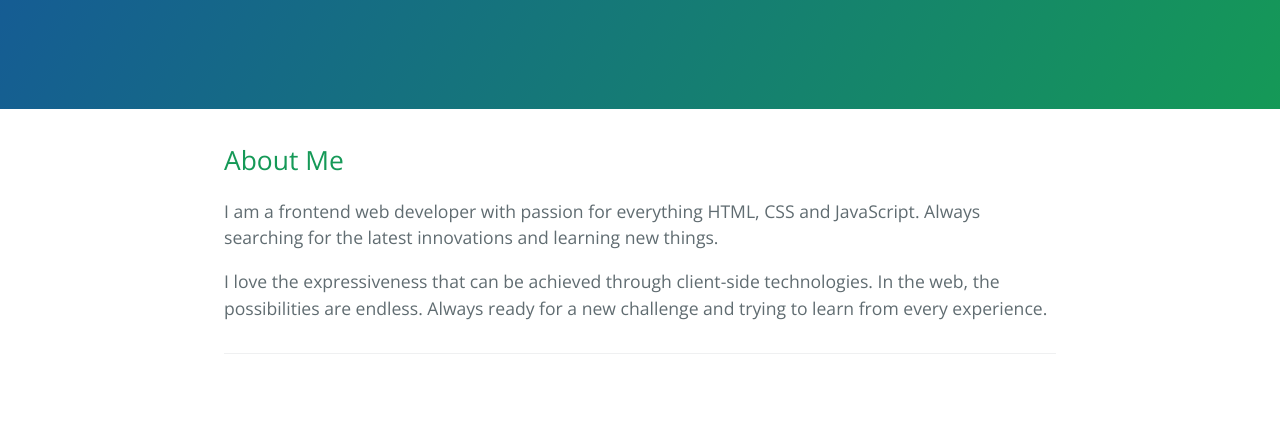
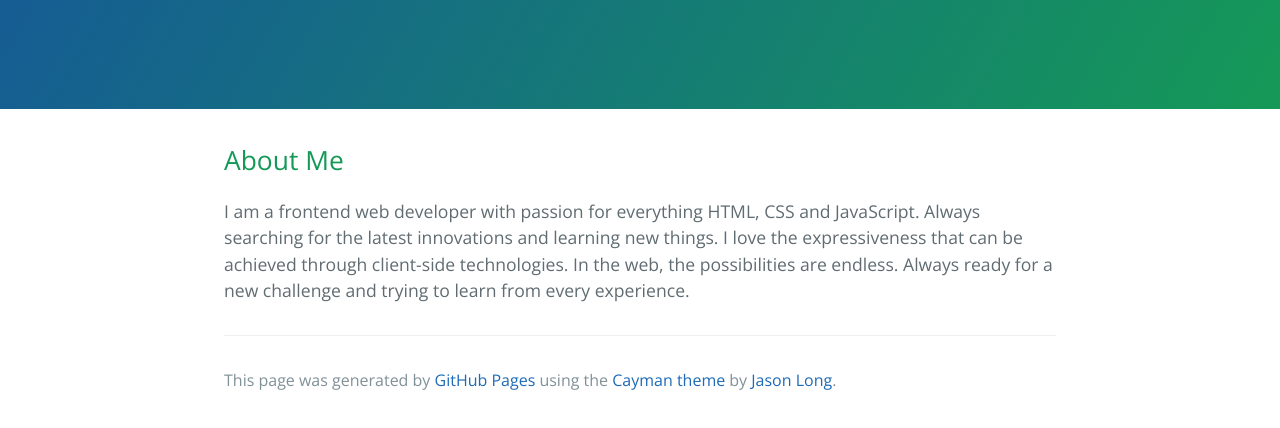
Before and after one commit to flaviomore/flaviomore.github.io, a plain HTML site: page index.html in a window 1280 px wide. Shown: the part 208-636 px from the top of the page. Drawn offline with nearby package versions, Linux system fonts and the light colour scheme.

Commit message:
Replace master branch with page content via GitHub

```diff
--- a/index.html
+++ b/index.html
@@ -2,7 +2,7 @@
 <html lang="en-us">
   <head>
     <meta charset="UTF-8">
-  <title>Flávio Moreira</title>
+    <title>Flávio Moreira by moreflavio</title>
     <meta name="viewport" content="width=device-width, initial-scale=1">
     <link rel="stylesheet" type="text/css" href="stylesheets/normalize.css" media="screen">
     <link href='https://fonts.googleapis.com/css?family=Open+Sans:400,700' rel='stylesheet' type='text/css'>
@@ -10,7 +10,6 @@
     <link rel="stylesheet" type="text/css" href="stylesheets/github-light.css" media="screen">
   </head>
   <body>
-
     <section class="page-header">
       <h1 class="project-name">Flávio Moreira</h1>
       <h2 class="project-tagline">Frontend Developer</h2>
@@ -18,16 +17,15 @@
 
     <section class="main-content">
       <h2>
-    <a id="about-me" class="anchor" href="#about-me" aria-hidden="true"><span aria-hidden="true" class="octicon octicon-link"></span></a>
-    About Me
-  </h2>
+<a id="about-me" class="anchor" href="#about-me" aria-hidden="true"><span aria-hidden="true" class="octicon octicon-link"></span></a>About Me</h2>
 
-  <p>I am a frontend web developer with passion for everything HTML, CSS and JavaScript. Always searching for the latest innovations and learning new things.</p>
-  <p>I love the expressiveness that can be achieved through client-side technologies. In the web, the possibilities are endless.
+<p>I am a frontend web developer with passion for everything HTML, CSS and JavaScript. Always searching for the latest innovations and learning new things.
+I love the expressiveness that can be achieved through client-side technologies. In the web, the possibilities are endless.
 Always ready for a new challenge and trying to learn from every experience.</p>
 
       <footer class="site-footer">
 
+        <span class="site-footer-credits">This page was generated by <a href="https://pages.github.com">GitHub Pages</a> using the <a href="https://github.com/jasonlong/cayman-theme">Cayman theme</a> by <a href="https://twitter.com/jasonlong">Jason Long</a>.</span>
       </footer>
 
     </section>
```
Lines whose indentation alone changed are shown as unchanged.
